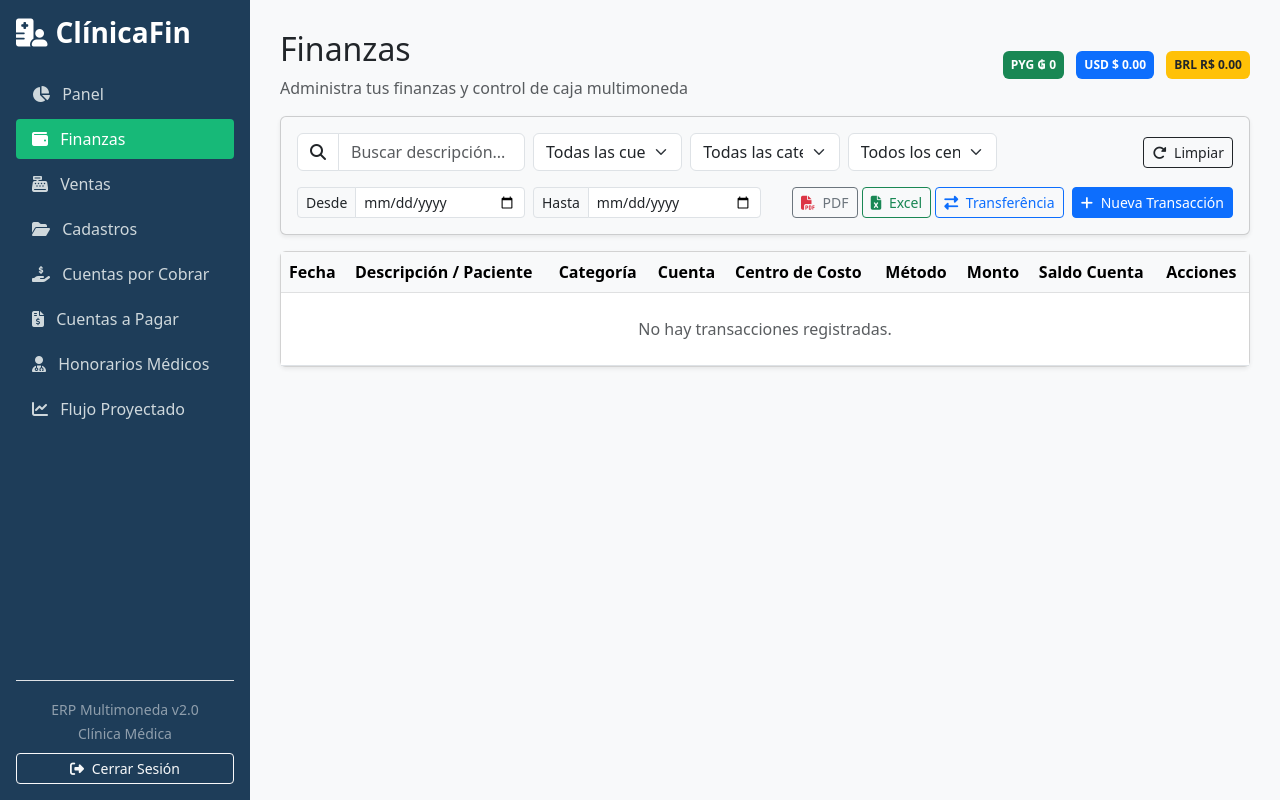
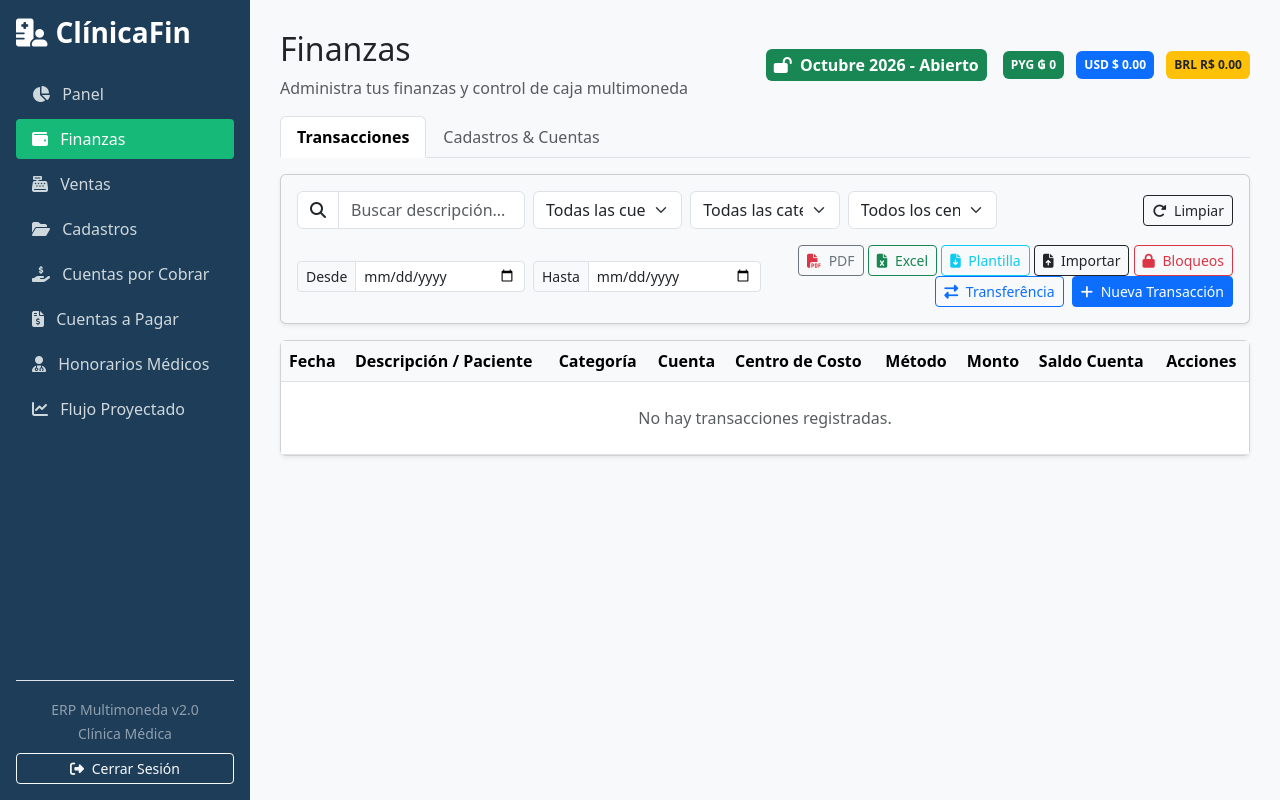
Before and after one commit to patriciafranco-web/finanzas1, a Flask app: page /finanzas in a window 1280 px wide. Run offline with Flask 3, Linux system fonts and the light colour scheme; a user stored in the database is signed in; data comes from the database, SQL or seed files in the repository; data that the repository does not hold is empty.

Commit message:
Update dashboard.html

```diff
--- a/app/templates/dashboard.html
+++ b/app/templates/dashboard.html
@@ -5,14 +5,44 @@
         <h2>Finanzas</h2>
         <p class="text-muted mb-0">Administra tus finanzas y control de caja multimoneda</p>
     </div>
-    <div>
-        <span class="badge bg-success p-2 me-2">PYG ₲ {{ "{:,.0f}".format(saldos.PYG).replace(',', '.') }}</span>
-        <span class="badge bg-primary p-2 me-2">USD $ {{ "{:,.2f}".format(saldos.USD) }}</span>
-        <span class="badge bg-warning text-dark p-2">BRL R$ {{ "{:,.2f}".format(saldos.BRL) }}</span>
+    <div class="d-flex align-items-center gap-3">
+        <!-- Estado del Período según Manual -->
+        {% if bloqueos_activos %}
+        <span class="badge bg-danger p-2 fs-6"><i class="fa-solid fa-lock me-1"></i> Octubre 2026 - Bloqueado</span>
+        {% else %}
+        <span class="badge bg-success p-2 fs-6"><i class="fa-solid fa-lock-open me-1"></i> Octubre 2026 - Abierto</span>
+        {% endif %}
+
+        <div>
+            <span class="badge bg-success p-2 me-2">PYG ₲ {{ "{:,.0f}".format(saldos.PYG).replace(',', '.') }}</span>
+            <span class="badge bg-primary p-2 me-2">USD $ {{ "{:,.2f}".format(saldos.USD) }}</span>
+            <span class="badge bg-warning text-dark p-2">BRL R$ {{ "{:,.2f}".format(saldos.BRL) }}</span>
+        </div>
     </div>
 </div>
 
-<!-- Filtros y Botón de Transferencia Estilo Referencia -->
+<!-- Franja amarilla de advertencia si hay período bloqueado -->
+{% if bloqueos_activos %}
+<div class="alert alert-warning border-warning d-flex align-items-center justify-content-between mb-3 shadow-sm" role="alert">
+    <div>
+        <i class="fa-solid fa-triangle-exclamation text-warning me-2 fs-5"></i>
+        <strong>Período bloqueado:</strong> No se permiten alteraciones: nuevas transacciones, ediciones, anulaciones ni importaciones con fecha de este período.
+    </div>
+    <a href="{{ url_for('main.bloqueos_vista') }}" class="btn btn-outline-dark btn-sm fw-bold">Reabrir período (solo administrador)</a>
+</div>
+{% endif %}
+
+<!-- Pestañas de Navegación Estilo PDF -->
+<ul class="nav nav-tabs mb-3">
+    <li class="nav-item">
+        <a class="nav-link active fw-bold" href="{{ url_for('main.dashboard') }}">Transacciones</a>
+    </li>
+    <li class="nav-item">
+        <a class="nav-link text-muted" href="{{ url_for('main.cadastros') }}">Cadastros & Cuentas</a>
+    </li>
+</ul>
+
+<!-- Filtros y Botones de Acción del Manual -->
 <form method="GET" action="{{ url_for('main.dashboard') }}" class="card shadow-sm mb-3 p-3 bg-light" id="filterForm">
     <div class="row g-2 align-items-center">
         <div class="col-md-3">
@@ -65,9 +95,19 @@
         <div class="col-md-6 text-end">
             <button type="button" class="btn btn-outline-secondary btn-sm" onclick="window.print();"><i class="fa-solid fa-file-pdf text-danger me-1"></i> PDF</button>
             <a href="{{ url_for('main.exportar_excel') }}" class="btn btn-outline-success btn-sm"><i class="fa-solid fa-file-excel me-1"></i> Excel</a>
-            <!-- BOTÓN DE TRANSFERENCIA ENTRE CUENTAS -->
+
+            <!-- Botón Plantilla Excel -->
+            <a href="{{ url_for('main.exportar_excel') }}" class="btn btn-outline-info btn-sm"><i class="fa-solid fa-file-arrow-down me-1"></i> Plantilla</a>
+
+            <!-- Botón Importar -->
+            <button type="button" class="btn btn-outline-dark btn-sm" data-bs-toggle="modal" data-bs-target="#modalImportar"><i class="fa-solid fa-file-arrow-up me-1"></i> Importar</button>
+
+            <!-- Botón Bloquear Período / Ir a Bloqueos -->
+            <a href="{{ url_for('main.bloqueos_vista') }}" class="btn btn-outline-danger btn-sm"><i class="fa-solid fa-lock me-1"></i> Bloqueos</a>
+
+            <!-- Transferencia y Nueva Transacción -->
             <button type="button" class="btn btn-outline-primary btn-sm" data-bs-toggle="modal" data-bs-target="#modalTransferencia"><i class="fa-solid fa-right-left me-1"></i> Transferência</button>
-            <button type="button" class="btn btn-primary btn-sm ms-1" data-bs-toggle="modal" data-bs-target="#modalTransaccion"><i class="fa-solid fa-plus me-1"></i> Nueva Transacción</button>
+            <button type="button" class="btn btn-primary btn-sm ms-1" data-bs-toggle="modal" data-bs-target="#modalTransaccion" {% if bloqueos_activos %}disabled title="Período bloqueado"{% endif %}><i class="fa-solid fa-plus me-1"></i> Nueva Transacción</button>
         </div>
     </div>
 </form>
@@ -109,8 +149,8 @@
                         ₲ {{ "{:,.0f}".format(t.saldo_resultante).replace(',', '.') }}
                     </td>
                     <td>
-                        <form action="{{ url_for('main.eliminar_transaccion', id=t.id) }}" method="POST" class="d-inline" onsubmit="return confirm('¿Eliminar transacción?');">
-                            <button type="submit" class="btn btn-sm btn-outline-danger" title="Eliminar"><i class="fa-solid fa-trash"></i></button>
+                        <form action="{{ url_for('main.eliminar_transaccion', id=t.id) }}" method="POST" class="d-inline" onsubmit="return confirm('¿Está seguro de que desea excluir esta transacción? Esta acción no se puede deshacer.');">
+                            <button type="submit" class="btn btn-sm btn-outline-danger" title="Excluir" {% if bloqueos_activos %}disabled{% endif %}><i class="fa-solid fa-trash"></i></button>
                         </form>
                     </td>
                 </tr>
@@ -122,7 +162,39 @@
     </div>
 </div>
 
-<!-- MODAL NUEVA TRANSACCIÓN (Con formato Gs y Divisas) -->
+<!-- MODAL IMPORTAR TRANSACCIONES -->
+<div class="modal fade" id="modalImportar" tabindex="-1">
+    <div class="modal-dialog modal-lg">
+        <div class="modal-content">
+            <div class="modal-header bg-dark text-white">
+                <h5 class="modal-title fw-bold"><i class="fa-solid fa-file-excel me-2"></i> Importar transacciones desde Excel</h5>
+                <button type="button" class="btn-close btn-close-white" data-bs-dismiss="modal"></button>
+            </div>
+            <div class="modal-body">
+                <ol class="mb-4">
+                    <li class="fw-bold mb-1">Descargar la plantilla oficial:</li>
+                    <p class="text-muted small mb-2">Complete el modelo con una fila por transacción y no cambie los nombres de las columnas.</p>
+                    <a href="{{ url_for('main.exportar_excel') }}" class="btn btn-sm btn-outline-success mb-3"><i class="fa-solid fa-download me-1"></i> Descargar plantilla (.xlsx)</a>
+
+                    <li class="fw-bold mb-1">Subir el archivo completado:</li>
+                    <div class="input-group mb-3">
+                        <input type="file" class="form-control" id="inputGroupFile02">
+                        <label class="input-group-text" for="inputGroupFile02">Examinar</label>
+                    </div>
+
+                    <li class="fw-bold mb-1">Revisar antes de importar:</li>
+                    <p class="text-muted small mb-0">El sistema validará cuentas, categorías y fechas bloqueadas automáticamente antes de procesar los datos.</p>
+                </ol>
+            </div>
+            <div class="modal-footer">
+                <button type="button" class="btn btn-secondary" data-bs-dismiss="modal">Cancelar</button>
+                <button type="button" class="btn btn-primary" onclick="alert('Funcionalidad de validación previa activa.');">Validar e Importar</button>
+            </div>
+        </div>
+    </div>
+</div>
+
+<!-- MODAL NUEVA TRANSACCIÓN -->
 <div class="modal fade" id="modalTransaccion" tabindex="-1">
     <div class="modal-dialog">
         <div class="modal-content">
@@ -132,7 +204,6 @@
                     <button type="button" class="btn-close" data-bs-dismiss="modal"></button>
                 </div>
                 <div class="modal-body">
-                    <!-- Selector Tipo Estilo Botones -->
                     <div class="mb-3">
                         <label class="form-label fw-bold">Tipo de Transacción</label>
                         <input type="hidden" name="tipo" id="inputTipoTransaccion" value="Ingreso">
@@ -166,31 +237,6 @@
                             <option value="{{ c.id }}">{{ c.nombre }} ({{ c.moneda }})</option>
                             {% endfor %}
                         </select>
-                    </div>
-
-                    <!-- OPCIÓN DE PAGO EN DIVISAS / DÓLARES -->
-                    <div class="p-3 bg-light rounded border mb-3">
-                        <div class="form-check mb-2">
-                            <input class="form-check-input" type="checkbox" name="usar_divisa" id="checkDivisaNueva" onchange="toggleDivisaNueva(this)">
-                            <label class="form-check-label fw-bold text-primary" for="checkDivisaNueva">¿Paciente paga en otra moneda (ej. Dólares)?</label>
-                        </div>
-                        <div id="camposDivisaNueva" style="display: none;">
-                            <div class="mb-2">
-                                <label class="form-label">Monto recibido en Dólares / Divisa</label>
-                                <input type="number" step="any" class="form-control" name="monto_divisa" id="montoDivisaNueva" placeholder="Ej: 100" oninput="calcularCambioNueva()">
-                            </div>
-                            <div class="mb-2">
-                                <label class="form-label">Cotización del Día (Gs. por 1 USD)</label>
-                                <input type="number" step="any" class="form-control" name="cotizacion" id="cotizacionNueva" placeholder="Ej: 7500" oninput="calcularCambioNueva()">
-                            </div>
-
-                            <!-- CAJA DE CÁLCULO EN VIVO -->
-                            <div id="resultadoCalculoCambio" class="alert alert-info py-2 px-3 mt-2 mb-0 small" style="display: none;">
-                                <strong>Cálculo en vivo:</strong><br>
-                                Equivalente total: <span id="calcEquivalente">0</span> Gs.<br>
-                                <span id="calcDiferenciaTexto" class="fw-bold"></span>
-                            </div>
-                        </div>
                     </div>
 
                     <div class="mb-3">
@@ -257,7 +303,7 @@
                     </div>
                 </div>
                 <div class="modal-footer">
-                    <button type="submit" class="btn btn-primary">Realizar Transferencia</button>
+                    <button type="button" class="btn btn-primary">Realizar Transferencia</button>
                 </div>
             </form>
         </div>
@@ -300,7 +346,6 @@ function formatearMontoGs(input) {
         document.getElementById('inputMontoTransfReal').value = numero;
     } else {
         document.getElementById('inputMontoTransaccionReal').value = numero;
-        calcularCambioNueva();
     }
 }
 
@@ -326,45 +371,5 @@ function setTipoTransaccion(tipo) {
         btnSalida.className = 'btn btn-danger active';
     }
 }
-
-function toggleDivisaNueva(checkbox) {
-    var campos = document.getElementById('camposDivisaNueva');
-    campos.style.display = checkbox.checked ? 'block' : 'none';
-    if (!checkbox.checked) {
-        document.getElementById('montoDivisaNueva').value = '';
-        document.getElementById('cotizacionNueva').value = '';
-        document.getElementById('resultadoCalculoCambio').style.display = 'none';
-    } else {
-        calcularCambioNueva();
-    }
-}
-
-function calcularCambioNueva() {
-    var montoServicio = parseFloat(document.getElementById('inputMontoTransaccionReal').value) || 0;
-    var montoDivisa = parseFloat(document.getElementById('montoDivisaNueva').value) || 0;
-    var cotizacion = parseFloat(document.getElementById('cotizacionNueva').value) || 0;
-    var resDiv = document.getElementById('resultadoCalculoCambio');
-
-    if (montoDivisa > 0 && cotizacion > 0) {
-        var totalGs = montoDivisa * cotizacion;
-        document.getElementById('calcEquivalente').innerText = totalGs.toLocaleString('es-PY', {minimumFractionDigits: 0, maximumFractionDigits: 0});
-
-        var diffText = document.getElementById('calcDiferenciaTexto');
-        var diferencia = totalGs - montoServicio;
-        if (diferencia > 0) {
-            diffText.innerText = "Ganancia por Cambio estimada: + ₲ " + diferencia.toLocaleString('es-PY', {minimumFractionDigits: 0, maximumFractionDigits: 0});
-            diffText.className = "text-success fw-bold";
-        } else if (diferencia < 0) {
-            diffText.innerText = "Falta cubrir: ₲ " + Math.abs(diferencia).toLocaleString('es-PY', {minimumFractionDigits: 0, maximumFractionDigits: 0});
-            diffText.className = "text-danger fw-bold";
-        } else {
-            diffText.innerText = "¡Monto exacto cubierto!";
-            diffText.className = "text-muted fw-bold";
-        }
-        resDiv.style.display = 'block';
-    } else {
-        resDiv.style.display = 'none';
-    }
-}
 </script>
 {% endblock %}
```
